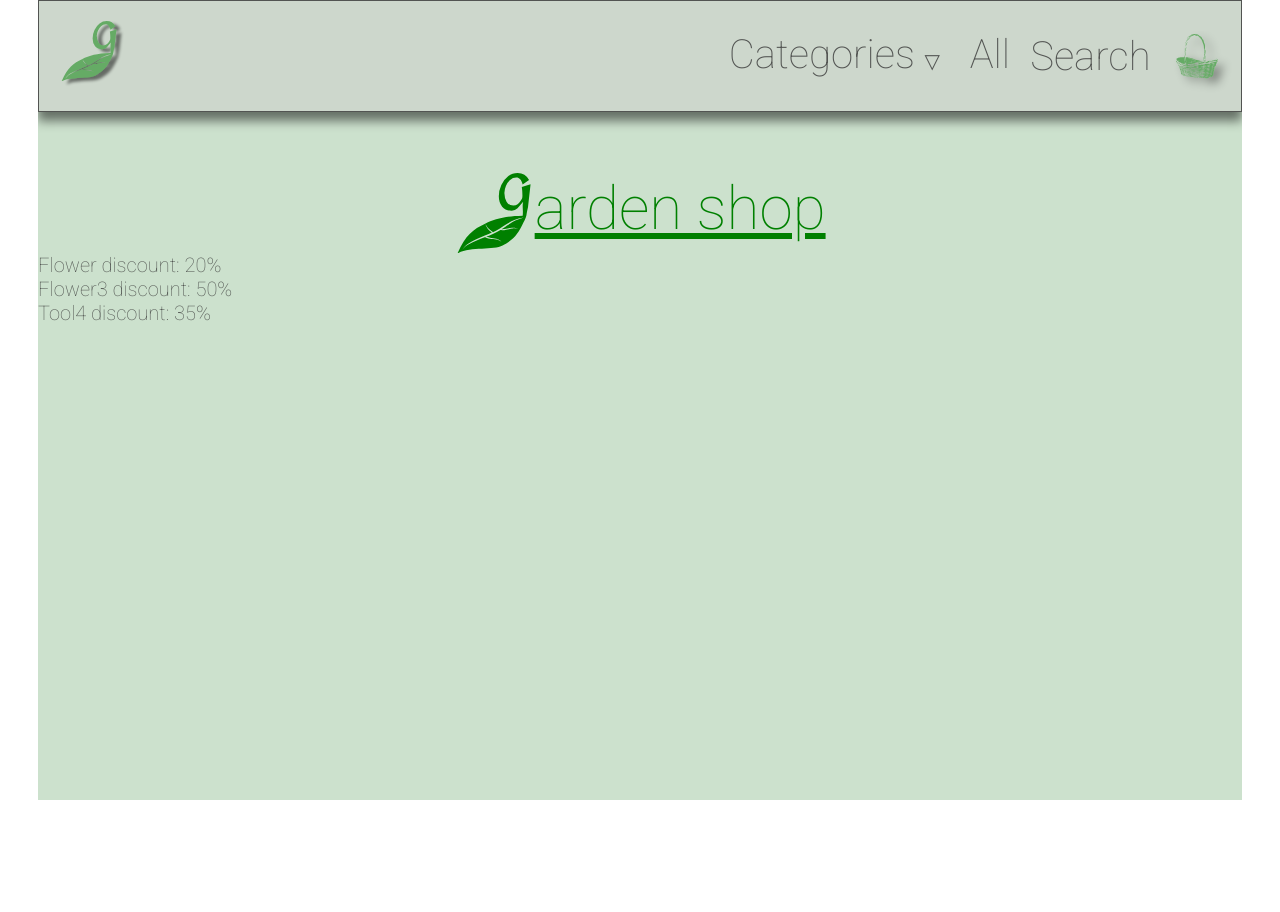
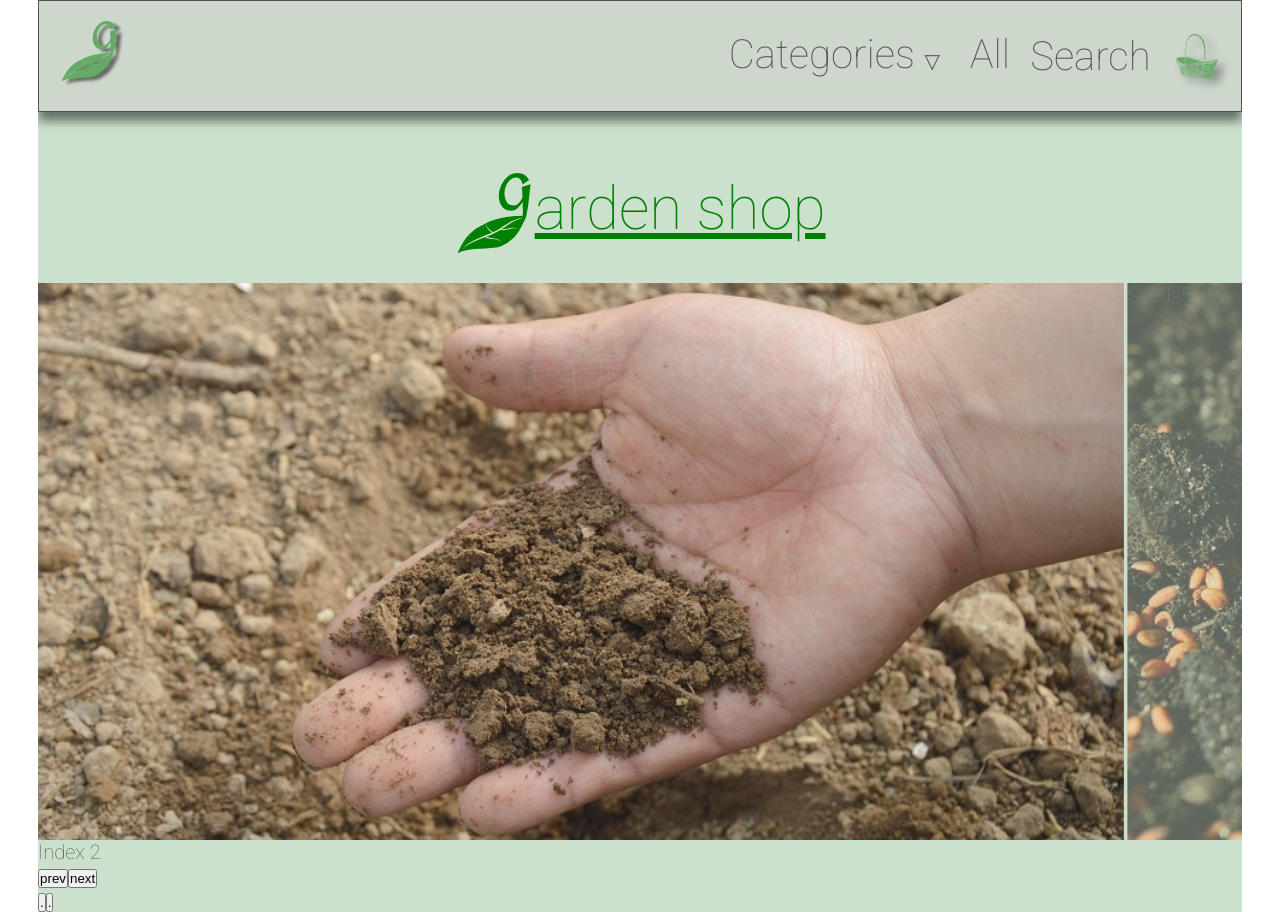
Before and after one commit to AlexanderPershin/garden_shop, a React (Create React App) app: page / in a window 1280 px wide. Before the commit the page ends 800 px from the top, so only its background shows below. Built offline with nearby package versions, Linux system fonts and the light colour scheme.

Commit message:
specials carousel added

```diff
--- a/src/components/Carousel.js
+++ b/src/components/Carousel.js
@@ -1,10 +1,53 @@
-import React from 'react';
-import { useTransition } from 'react-spring';
+import React, { useState, useEffect } from 'react';
+import { useTransition, animated, config } from 'react-spring';
 
-const Carousel = ({ list }) => {
+const Carousel = ({ specials }) => {
+  const [index, set] = useState(0);
+  const [stopped, setStopped] = useState(false);
+
+  const tr = useTransition(specials[index], item => item.name, {
+    from: { opacity: 0.5, transform: `translate3d(-100%, 0, -10rem)` },
+    enter: { opacity: 1, transform: `translate3d(0%, 0, 0rem)` },
+    leave: { opacity: 0.5, transform: `translate3d(100%, 0, 10rem)` },
+    perspective: '50rem',
+    config: config.molasses,
+    unique: true
+  });
+
+  useEffect(() => {
+    const tm = setInterval(() => {
+      !stopped && set(state => (state + 1) % specials.length);
+    }, 2000);
+    return () => clearInterval(tm);
+  }, [specials, stopped]);
+
+  const handleStopCarousel = () => {
+    setStopped(prevStopped => !prevStopped);
+  };
+
+  // TODO: add event listeners for next and prev slides
+
   return (
     <div className='carousel'>
-      <div className='carousel__active'></div>
+      <div className='carousel__active'>
+        {tr.map(
+          ({ item, props, key }) =>
+            item && (
+              <animated.div
+                onClick={handleStopCarousel}
+                className='carousel__item'
+                key={key}
+                style={{
+                  ...props,
+                  backgroundImage: `url(/img/${item.picture}`
+                }}
+              >
+                {item.name}
+              </animated.div>
+            )
+        )}
+      </div>
+      <div>Index {index}</div>
       <div className='carousel__ui'>
         <button className='carousel__left'>prev</button>
         <button className='carousel__right'>next</button>
--- a/src/components/Home.js
+++ b/src/components/Home.js
@@ -1,33 +1,27 @@
 import React from 'react';
 
-import { useSelector, useDispatch } from 'react-redux';
+import { useSelector } from 'react-redux';
 
 import { getSpecials } from '../helpers';
 
+import Carousel from './Carousel';
 import LogoSimple from '../svg/LogoSimple';
 
 const Home = () => {
   const products = useSelector(state => state.products);
-  const dispatch = useDispatch();
 
-  const renderSpec = () => {
-    const specs = getSpecials(products);
-
-    return specs.map(item => (
-      <li key={item.name}>
-        {item.name} discount: {item.special}%
-      </li>
-    ));
-  };
+  const spec = getSpecials(products);
 
   return (
     <div className='home'>
-      <h1 className='home__heading productList__heading'>
+      <h1 className='home__heading'>
         <LogoSimple fill='green' />
         arden shop
       </h1>
       <div className='home__content'>
-        <ul className='home__spec'>{renderSpec()}</ul>
+        <div className='home__spec'>
+          {spec.length > 0 && <Carousel specials={spec} />}
+        </div>
       </div>
     </div>
   );
--- a/src/data.json
+++ b/src/data.json
@@ -26,8 +26,7 @@
     "category": "flowers",
     "picture": "flowers.jpg",
     "price": 340,
-    "amount": 222,
-    "special": 50
+    "amount": 222
   },
   {
     "name": "Flower4",
@@ -69,7 +68,8 @@
     "category": "seeds",
     "picture": "seeds.jpg",
     "price": 15,
-    "amount": 12000
+    "amount": 12000,
+    "special": 10
   },
   {
     "name": "Seeds6",
@@ -111,7 +111,8 @@
     "category": "fertilizers",
     "picture": "fertilizers.jpg",
     "price": 30,
-    "amount": 100
+    "amount": 100,
+    "special": 35
   },
   {
     "name": "Fertilizer5",
--- a/src/scss/components/_carousel.scss
+++ b/src/scss/components/_carousel.scss
@@ -0,0 +1,27 @@
+.carousel {
+  flex: 1 1 10rem;
+  height: 100%;
+  display: flex;
+  flex-direction: column;
+  justify-content: stretch;
+  align-items: stretch;
+
+  .carousel__active {
+    position: relative;
+    flex: 1 1 10rem;
+    height: 100%;
+    width: 100%;
+  }
+  .carousel__item {
+    position: absolute;
+    top: 0;
+    left: 0;
+
+    flex: 1 1 10rem;
+    height: 100%;
+    width: 100%;
+    background-size: cover;
+    background-position: center;
+    will-change: opacity;
+  }
+}
--- a/src/scss/components/_home.scss
+++ b/src/scss/components/_home.scss
@@ -1,13 +1,13 @@
 .home {
   display: flex;
   flex-direction: column;
-  height: 100%;
+  min-height: 100vh;
   font-family: 'Roboto', Arial, Helvetica, sans-serif;
   font-weight: 100;
   padding-top: 3rem;
   h1.home__heading {
-    font-family: 'Roboto', Arial, Helvetica, sans-serif;
-    font-weight: 100;
+    font-family: inherit;
+    font-weight: inherit;
     padding-top: 3rem;
     font-size: 6rem;
     display: flex;
@@ -21,6 +21,18 @@
     }
   }
   div.home__content {
+    margin-top: 3rem;
+    flex: 1 1 10rem;
     height: 100%;
+    display: flex;
+    justify-content: stretch;
+    align-items: stretch;
+    .home__spec {
+      flex: 1 1 10rem;
+      min-height: 50rem;
+      display: flex;
+      justify-content: stretch;
+      align-items: stretch;
+    }
   }
 }
```
Also changed, not shown: src/scss/_base.scss (indentation only).
